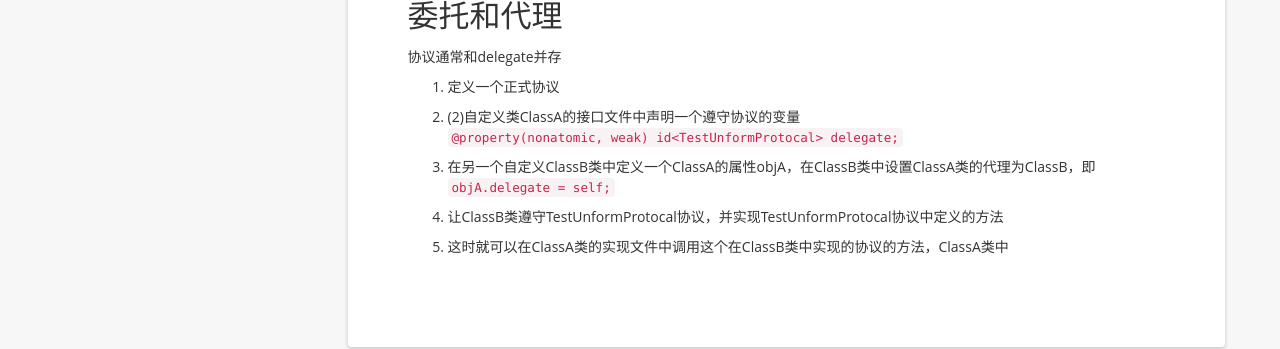
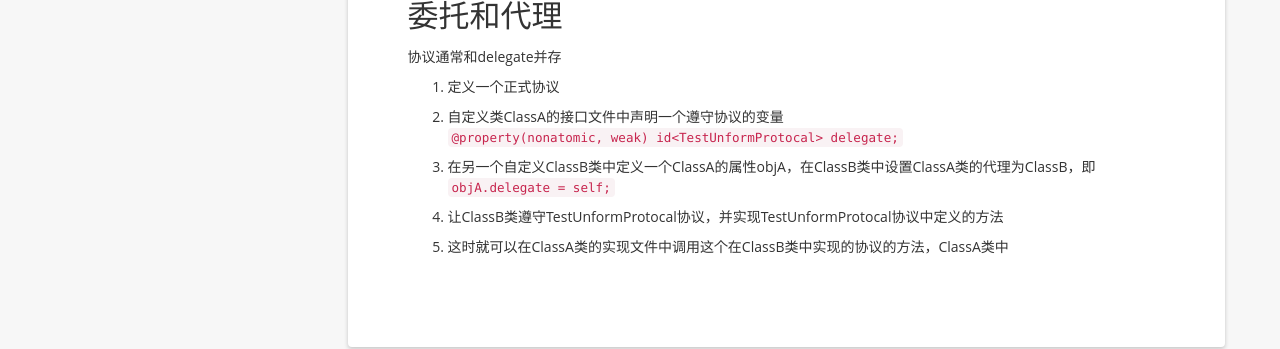
Before and after one commit to encong/encong.github.io, a Jekyll site: the page built from _posts/2016-08-15-基础知识-1.3-protocol.md, in a window 1280 px wide and 900 px high, scrolled down 636 px. Shown: the part 241-590 px from the top of the window. Built offline with Jekyll 4.4.1, drawn with Linux system fonts in a browser that asks for light colours; comment, search, counter and statistics services are not loaded.

Commit message:
protocol

```diff
--- a/_posts/2016-08-15-基础知识-1.3-protocol.md
+++ b/_posts/2016-08-15-基础知识-1.3-protocol.md
@@ -26,8 +26,8 @@ tag: Module
 协议通常和delegate并存
 1. 定义一个正式协议
 
-2. (2)自定义类ClassA的接口文件中声明一个遵守协议的变量`@property(nonatomic, weak) id<TestUnformProtocal> delegate;
-`
+2. 自定义类ClassA的接口文件中声明一个遵守协议的变量`@property(nonatomic, weak) id<TestUnformProtocal> delegate;`
+
 
 3. 在另一个自定义ClassB类中定义一个ClassA的属性objA，在ClassB类中设置ClassA类的代理为ClassB，即`objA.delegate = self;`
 
```
